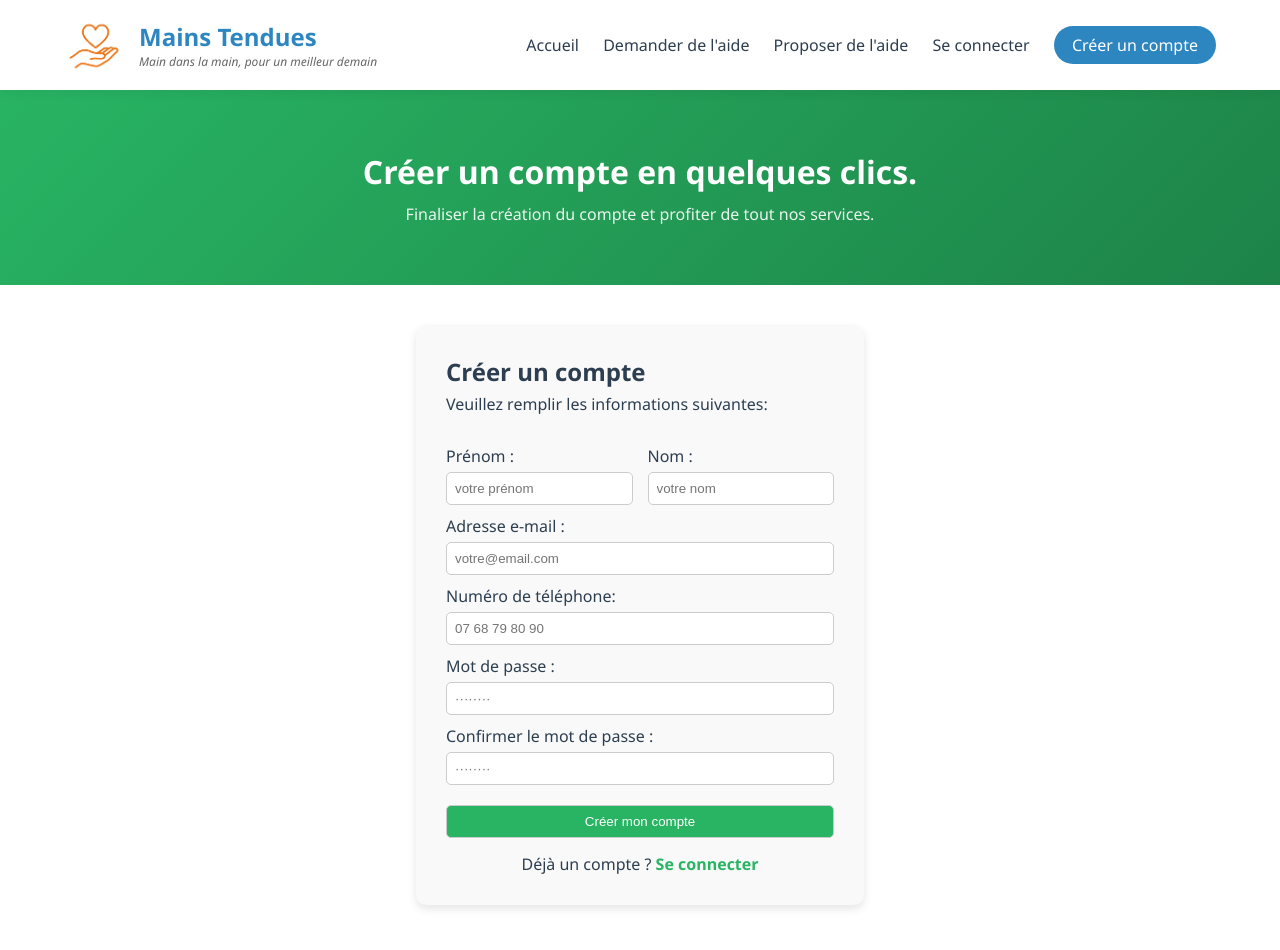
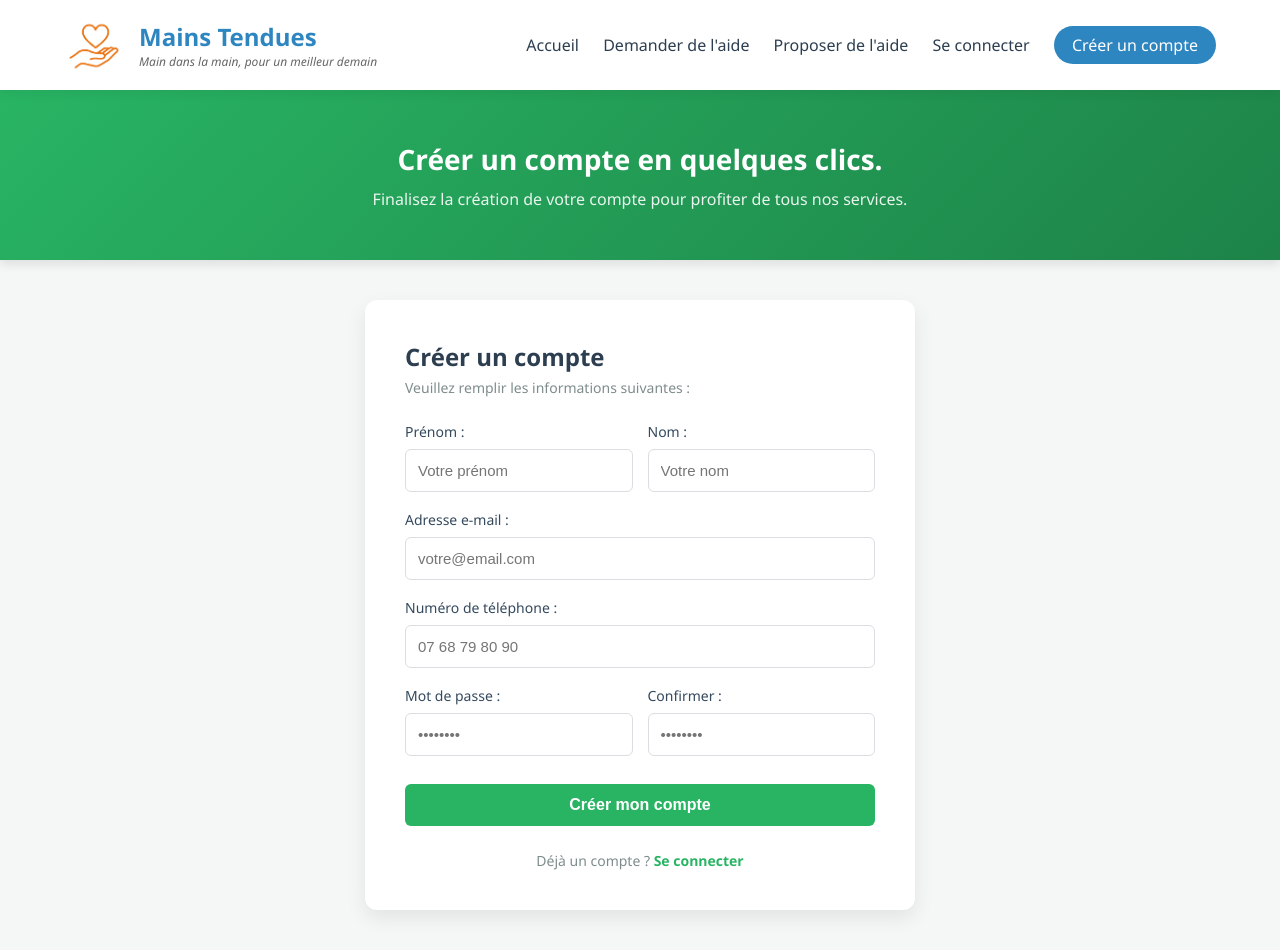
Before and after one commit to nocito-streaming/SAE-MainsTendues, a PHP site: page /index.php?page=signUp in a window 1280 px wide. Before the commit the page ends 909 px from the top, so only its background shows below. Run offline with PHP 8.4, Linux system fonts and the light colour scheme.

Commit message:
Update Design + created template canva

```diff
--- a/assets/css/signUp.css
+++ b/assets/css/signUp.css
@@ -1,110 +1,22 @@
-main {
-    flex: 1;
-    display: flex;
-    justify-content: center;
-    align-items: center;
-    background-color: #ffffff;
-    padding: 40px 0;
-}
-
-.signup-form {
-    background-color: #f9f9f9;
-    flex-direction: column;
-    padding: 30px;
-    width: 35%;
-    border-radius: 10px;
-    box-shadow: 0 4px 8px rgba(0, 0, 0, 0.1);
-}
-
-.signup-form form {
+body {
+    background-color: #f4f7f6;
+    margin: 0;
+    font-family: 'Segoe UI', Tahoma, Geneva, Verdana, sans-serif;
     display: flex;
     flex-direction: column;
-}
-
-.row {
-    display: flex;
-    gap: 15px;
-}
-
-.field {
-    display: flex;
-    flex-direction: column;
-    flex: 1;
-}
-
-.field input {
-    padding: 8px;
-    border-radius: 5px;
-    border: 1px solid #ccc;
-}
-
-.signup-form label {
-    margin-top: 10px;
-    margin-bottom: 5px;
-}
-
-.signup-form input {
-    padding: 8px;
-    border-radius: 5px;
-    border: 1px solid #ccc;
-    width: 100%;
-    box-sizing: border-box;
-}
-
-.btn {
-    margin-top: 20px;
-    background-color: #28B463;
-    color: white;
-    width: 100%;
-    padding: 10px 20px;
-    border: none;
-    justify-content: center;
-    border-radius: 5px;
-    cursor: pointer;
-}
-
-.signup-form h2 {
-    align-self: flex-start;
-    margin-bottom: 5px;
-    color: #2c3e50;
-}
-
-
-.signup-form p:first-of-type {
-    align-self: flex-start;
-    margin-bottom: 20px;
-    color: #2c3e50;
-}
-
-.login-link {
-    text-align: center;
-    margin-top: 15px;
-    color: #2c3e50;
-    align-self: center;
-    text-align: center;
-}
-
-.login-link a {
-    color: #28B463;
-    text-decoration: none;
-    font-weight: bold;
-}
-
-input:focus {
-    outline: none;
-    border-color: #28B463;
-    box-shadow: 0 0 5px rgba(40, 180, 99, 0.5);
+    min-height: 100vh;
 }
 
 .page-header {
     background: linear-gradient(135deg, #28B463, #1D8348);
     color: white;
-    padding: 60px 20px;
+    padding: 50px 20px;
     text-align: center;
+    box-shadow: 0 4px 10px rgba(0,0,0,0.1);
 }
 
 .header-content h2 {
-    font-size: 32px;
+    font-size: 28px;
     margin: 0 0 10px 0;
 }
 
@@ -114,3 +26,144 @@ input:focus {
     max-width: 600px;
     margin: 0 auto;
 }
+
+main {
+    flex: 1;
+    display: flex;
+    justify-content: center;
+    align-items: center;
+    padding: 40px 20px; /* Ajout d'un padding pour éviter que la carte touche les bords sur mobile */
+}
+
+/* Nouveau style pour le conteneur du formulaire */
+.login-form-container {
+    background-color: white;
+    padding: 40px;
+    width: 100%;
+    max-width: 400px; /* Rend le formulaire responsive */
+    border-radius: 12px;
+    box-shadow: 0 8px 20px rgba(0, 0, 0, 0.08);
+    display: flex;
+    flex-direction: column;
+}
+
+.login-form-container h2 {
+    margin-top: 0;
+    margin-bottom: 5px;
+    color: #2c3e50;
+    font-size: 24px;
+}
+
+.form-description {
+    margin-top: 0;
+    margin-bottom: 25px;
+    color: #7f8c8d;
+    font-size: 14px;
+}
+
+/* Style de la boîte d'erreur PHP */
+.error-message {
+    background-color: #fadbd8;
+    color: #c0392b;
+    padding: 12px 15px;
+    border-radius: 6px;
+    margin-bottom: 20px;
+    font-size: 14px;
+    border-left: 4px solid #e74c3c;
+}
+
+.login-form-container form {
+    display: flex;
+    flex-direction: column;
+    gap: 18px; /* Gère l'espacement de manière uniforme */
+}
+
+.input-group {
+    display: flex;
+    flex-direction: column;
+}
+
+.input-group label {
+    margin-bottom: 8px;
+    color: #34495e;
+    font-size: 14px;
+    font-weight: 500;
+}
+
+.input-group input {
+    padding: 12px;
+    border-radius: 6px;
+    border: 1px solid #dcdde1;
+    font-size: 15px;
+    transition: all 0.3s ease;
+    box-sizing: border-box;
+    width: 100%;
+}
+
+.input-group input:focus {
+    outline: none;
+    border-color: #28B463;
+    box-shadow: 0 0 0 3px rgba(40, 180, 99, 0.2);
+}
+
+.btn {
+    margin-top: 10px;
+    background-color: #28B463;
+    color: white;
+    padding: 12px;
+    border: none;
+    font-size: 16px;
+    font-weight: 600;
+    border-radius: 6px;
+    cursor: pointer;
+    transition: background-color 0.3s ease, transform 0.1s ease;
+}
+
+.btn:hover {
+    background-color: #239b56;
+}
+
+.btn:active {
+    transform: scale(0.98);
+}
+
+.login-link {
+    text-align: center;
+    margin-top: 25px;
+    margin-bottom: 0;
+    color: #7f8c8d;
+    font-size: 14px;
+}
+
+.login-link a {
+    color: #28B463;
+    text-decoration: none;
+    font-weight: 600;
+    transition: color 0.3s ease;
+}
+
+.login-link a:hover {
+    color: #1D8348;
+    text-decoration: underline;
+}
+
+.signup-container {
+    max-width: 550px;
+}
+
+.row {
+    display: flex;
+    gap: 15px;
+    width: 100%;
+}
+
+.field {
+    flex: 1;
+}
+
+@media screen and (max-width: 500px) {
+    .row {
+        flex-direction: column;
+        gap: 18px;
+    }
+}
--- a/src/pages/signUp.php
+++ b/src/pages/signUp.php
@@ -1,26 +1,27 @@
 <?php
 require_once  './src/db_config.php';
 require_once  './src/auth.php';
+
+$error = null;
+
 if ($_SERVER["REQUEST_METHOD"] == "POST") {
     $fName = trim($_POST["name"] ?? '');
-    $sName = trim($_POST["surname"] ?? "" );
-    $email = trim($_POST["email"] ?? "");
-    $pwd = trim($_POST["password"] ?? "");
-    $tel = trim($_POST["tel"]) ?? "";
-    $confirm = trim($_POST["confirm"] ?? "");
+    $sName = trim($_POST["surname"] ?? '');
+    $email = trim($_POST["email"] ?? '');
+    $pwd = trim($_POST["password"] ?? '');
+    $tel = trim($_POST["tel"] ?? '');
+    $confirm = trim($_POST["confirm"] ?? '');
+
     if ($pwd !== $confirm) {
-        $error  = "Mots de passes sont different ";
-    }
-    elseif (empty($fName) || empty($sName) || empty($email) || empty($confirm) || empty($pwd) ) {
-        $error = "Veuillez remplir tous les champs";
-    }
-    else {
+        $error  = "Les mots de passe sont différents.";
+    } elseif (empty($fName) || empty($sName) || empty($email) || empty($confirm) || empty($pwd)) {
+        $error = "Veuillez remplir tous les champs obligatoires.";
+    } else {
         $result = register_user($fName, $sName, $email, $pwd, $tel);
         if ($result === true) {
             header("Location: index.php?page=login");
             exit;
-        }
-        else {
+        } else {
             $error = $result;
         }
     }
@@ -32,55 +33,66 @@ if ($_SERVER["REQUEST_METHOD"] == "POST") {
     <head>
         <meta charset="UTF-8">
         <meta name="viewport" content="width=device-width, initial-scale=1.0">
-        <title>Plateforme d'Entraide</title>
+        <title>Inscription - MainsTendues</title>
         <link href="./assets/css/signUp.css" rel="stylesheet" type="text/css"/>
     </head>
     <body>
         <div class="page-header">
             <div class="header-content">
                 <h2>Créer un compte en quelques clics.</h2>
-                <p>Finaliser la création du compte et profiter de tout nos services.</p>
+                <p>Finalisez la création de votre compte pour profiter de tous nos services.</p>
             </div>
         </div>
         <main>
+            <div class="login-form-container signup-container">
+                <h2>Créer un compte</h2>
+                <p class="form-description">Veuillez remplir les informations suivantes :</p>
 
-
-<!-- TO DISPLAY THE ERRORS. DELETE AFTER DEVELOPMENT STAGE-->
-<?php if (isset($error)): ?>
-<div style="color: red; background: #fee; padding: 10px; margin-bottom: 10px; border: 1px solid red;">
-<?php echo $error; ?>
+                <?php if ($error): ?>
+                    <div class="error-message">
+                        <?php echo htmlspecialchars($error); ?>
                     </div>
                 <?php endif; ?>
-<!-- TO DISPLAY THE ERRORS. DELETE AFTER DEVELOPMENT STAGE-->
 
-
-            <nav class="signup-form">
-                <h2>Créer un compte</h2>
-                <p class="form-description">Veuillez remplir les informations suivantes:</p>
                 <form action="index.php?page=signUp" method="post">
                     <div class="row">
-                        <div class="field">
+                        <div class="input-group field">
                             <label for="name">Prénom :</label>
-                            <input type="text" id="name" name="name" required placeholder="votre prénom">
+                            <input type="text" id="name" name="name" required placeholder="Votre prénom">
                         </div>
 
-                        <div class="field">
+                        <div class="input-group field">
                             <label for="surname">Nom :</label>
-                            <input type="text" id="surname" name="surname" required placeholder="votre nom">
+                            <input type="text" id="surname" name="surname" required placeholder="Votre nom">
                         </div>
                     </div>
+
+                    <div class="input-group">
                         <label for="email">Adresse e-mail :</label>
                         <input type="email" id="email" name="email" required placeholder="votre@email.com">
-                    <label for="tel">Numéro de téléphone:</label>
+                    </div>
+
+                    <div class="input-group">
+                        <label for="tel">Numéro de téléphone :</label>
                         <input type="tel" id="tel" name="tel" placeholder="07 68 79 80 90">
+                    </div>
+
+                    <div class="row">
+                        <div class="input-group field">
                             <label for="password">Mot de passe :</label>
-                    <input type="password" id="password" name="password" required placeholder="········">
-                    <label for="confirm">Confirmer le mot de passe :</label>
-                    <input type="password" id="confirm" name="confirm" required placeholder="········">
+                            <input type="password" id="password" name="password" required placeholder="••••••••">
+                        </div>
+                        <div class="input-group field">
+                            <label for="confirm">Confirmer :</label>
+                            <input type="password" id="confirm" name="confirm" required placeholder="••••••••">
+                        </div>
+                    </div>
+
                     <input type="submit" class="btn" value="Créer mon compte">
                 </form>
+
                 <p class="login-link">Déjà un compte ? <a href="index.php?page=login">Se connecter</a></p>
-            </nav>
+            </div>
         </main>
     </body>
 </html>
```
Also changed, not shown: assets/css/home.css (+3 -4 lines), src/pages/login.php (+35 -24 lines). Lines whose indentation alone changed are shown as unchanged.
